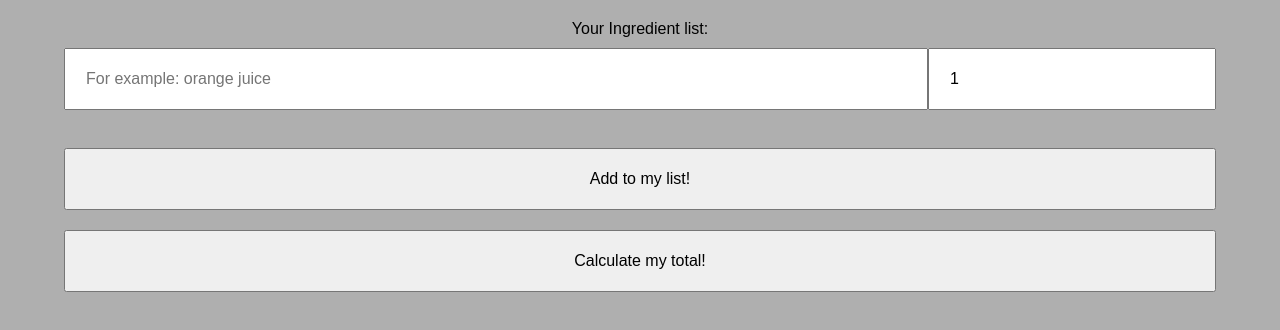
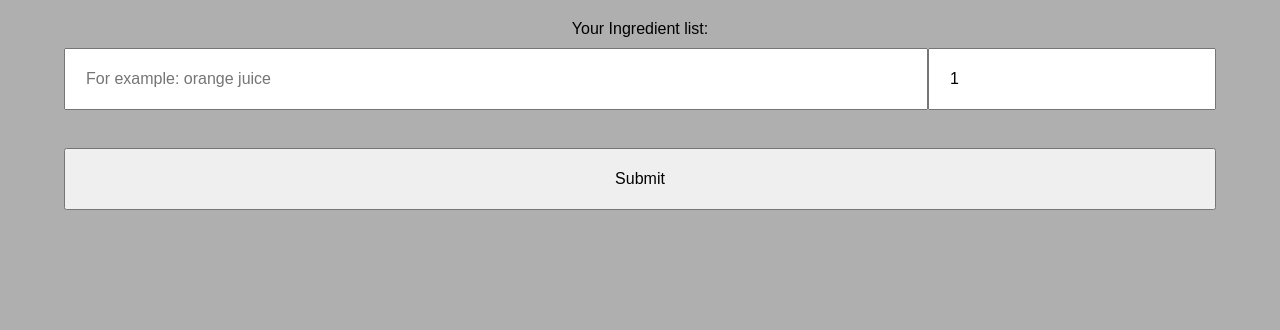
Before and after one commit to manduulya/Kcal-Calc-app, a plain HTML site: page index.html in a window 1280 px wide. Drawn offline with nearby package versions, Linux system fonts and the light colour scheme.

Commit message:
submit button created and result displayed onto DOM

```diff
--- a/index.html
+++ b/index.html
@@ -23,8 +23,8 @@
                 <input type="text" id="quantity" placeholder="For example: 3" value="1" required></input>
             </div>
             <br>
-            <button type="submit">Add to my list!</button>
-            <button type="submit">Calculate my total!</button>
+            <button type="submit">Submit</button>
+            <!-- <button type="submit">Calculate my total!</button> -->
         </form>
     </section>
 
```
